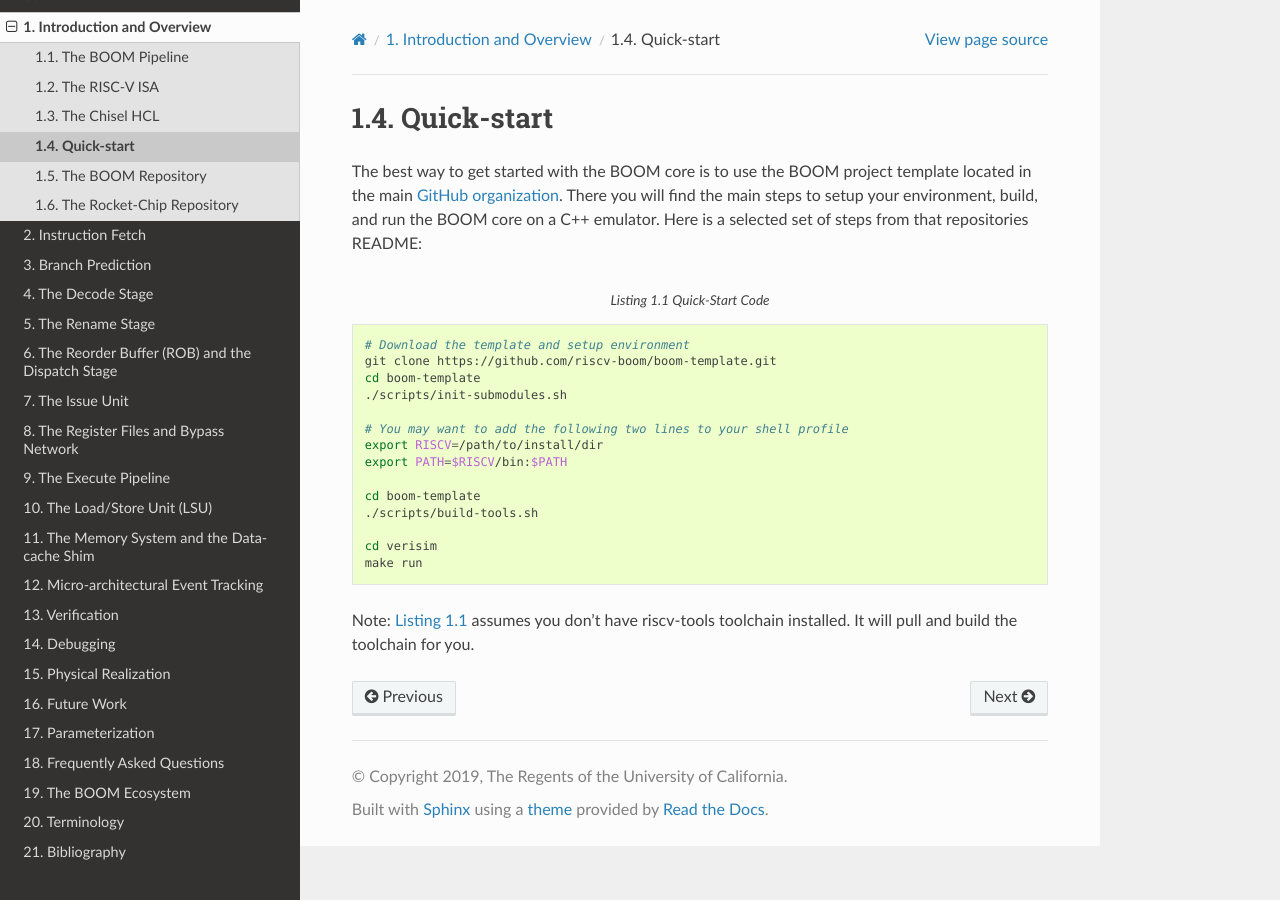
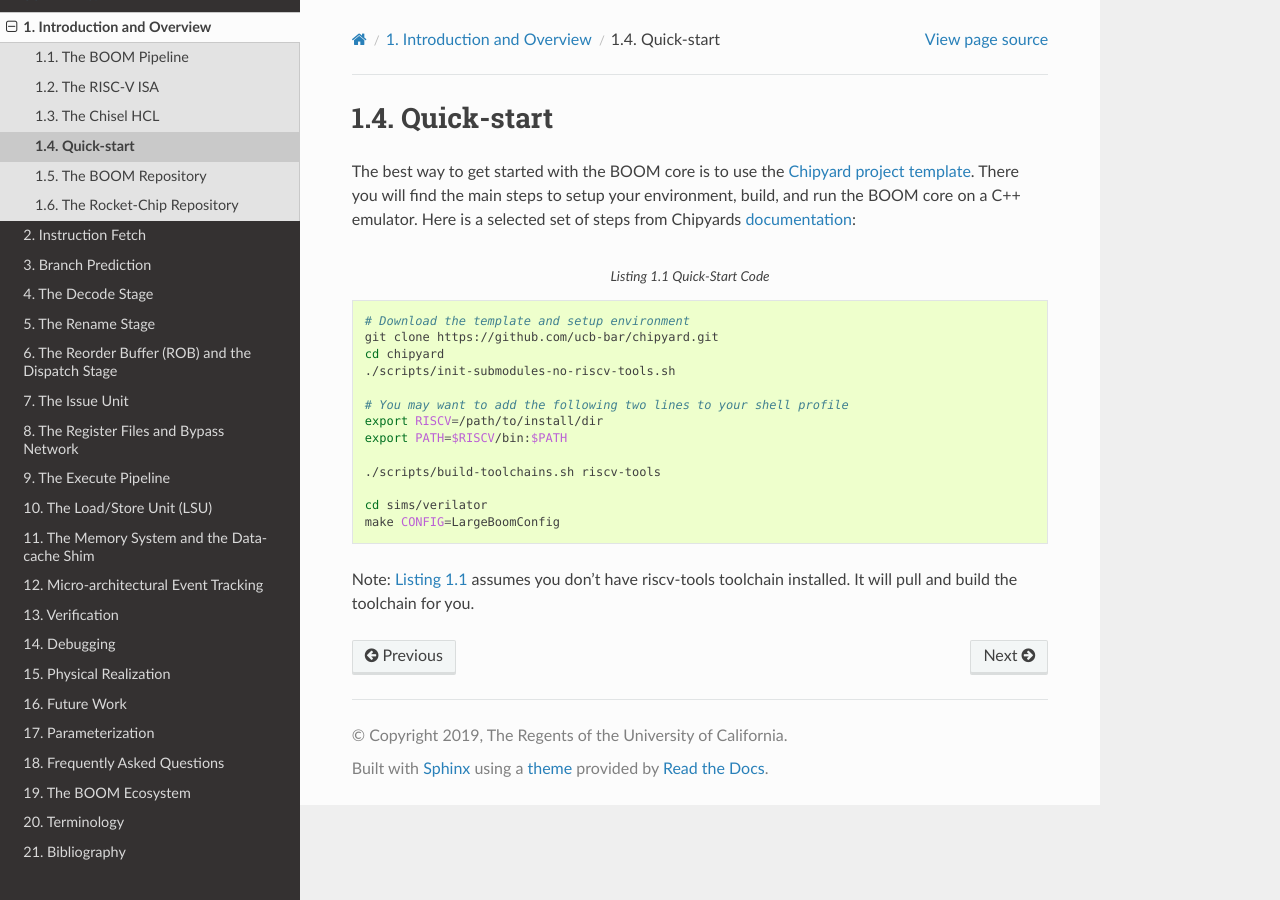
Before and after one commit to riscv-boom/riscv-boom, a Sphinx documentation site: the page built from docs/sections/intro-overview/quick-start.rst, in a window 1280 px wide. Built offline with Sphinx 7.4.7 and the Read the Docs theme 2.0.0, drawn with Linux system fonts in a browser that asks for light colours.

Commit message:
base readme - move rest to docs

```diff
--- a/docs/sections/boom-ecosystem.rst
+++ b/docs/sections/boom-ecosystem.rst
@@ -86,6 +86,6 @@
 
 .. [1] Unfortunately, one of the big components of the BOOM system, Rocket-Chip, lacks alot of meaningful documentation. This is a known issue that the Rocket-Chip maintainers hope to fix one day.
 
-.. [2] This section describes the current build process that is used in `boom-template <https://github.com/riscv-boom/boom-template>`__.
+.. [2] This section describes the current build process that is used in `Chipyard <https://github.com/ucb-bar/chipyard>`__.
 
 .. [3] This is not exactly true since to be able to run BOOM in simulations we wrap the ExampleBoomSystem in a TestHarness found in ``src/main/scala/system/TestHarness.scala``.
--- a/docs/sections/debugging.rst
+++ b/docs/sections/debugging.rst
@@ -72,7 +72,7 @@
     val O3PIPEVIEW_PRINTF = true // dump trace for O3PipeView from gem5
 
 Rebuild and rerun BOOM. You should find the traces (:code:`*.out`) in
-the :code:`verisim/output/` or :code:`vsim/output/` directories if you are using :code:`boom-template` to
+the :code:`verilator/output/` or :code:`vcs/output/` directories if you are using :code:`chipyard` to
 run the core. To generate the visualization, first download and install gem5, and then run:
 
 .. code-block:: bash
--- a/docs/sections/intro-overview/quick-start.rst
+++ b/docs/sections/intro-overview/quick-start.rst
@@ -1,29 +1,27 @@
 Quick-start
 ===========
 
-The best way to get started with the BOOM core is to use the BOOM project template located in the
-main `GitHub organization <https://github.com/riscv-boom/boom-template>`__. There you will find the main steps
-to setup your environment, build, and run the BOOM core on a C++ emulator. Here is a selected set of steps
-from that repositories README:
+The best way to get started with the BOOM core is to use the `Chipyard project template <https://github.com/ucb-bar/chipyard>`__.
+There you will find the main steps to setup your environment, build, and run the BOOM core on a C++ emulator.
+Here is a selected set of steps from Chipyards `documentation <https://bar-project-template.readthedocs.io/en/latest/>`__:
 
 .. _quick-start-code:
 .. code-block:: bash
     :caption: Quick-Start Code
 
     # Download the template and setup environment
-    git clone https://github.com/riscv-boom/boom-template.git
-    cd boom-template
-    ./scripts/init-submodules.sh
+    git clone https://github.com/ucb-bar/chipyard.git
+    cd chipyard
+    ./scripts/init-submodules-no-riscv-tools.sh
 
     # You may want to add the following two lines to your shell profile
     export RISCV=/path/to/install/dir
     export PATH=$RISCV/bin:$PATH
 
-    cd boom-template
-    ./scripts/build-tools.sh
+    ./scripts/build-toolchains.sh riscv-tools
 
-    cd verisim
-    make run
+    cd sims/verilator
+    make CONFIG=LargeBoomConfig
 
 Note: :numref:`quick-start-code` assumes you don't have riscv-tools toolchain installed.
 It will pull and build the toolchain for you.
--- a/docs/sections/verification.rst
+++ b/docs/sections/verification.rst
@@ -12,7 +12,7 @@
 
 A basic set of functional tests and micro-benchmarks can be found at
 (https://github.com/riscv/riscv-tests). These are invoked by the :code:`make
-run` targets in the :code:`verisim` and :code:`vsim` directories located in the
+run` targets in the :code:`verilator` and :code:`vcs` directories located in the
 BOOM template repository.
 
 RISC-V Torture Tester
```
Also changed, not shown: README.md (+18 -139 lines), docs/sections/faq.rst (+25 -0 lines), docs/sections/intro-overview/boom-repository.rst (+9 -102 lines), .github/ISSUE_TEMPLATE.md, 2 other files.
